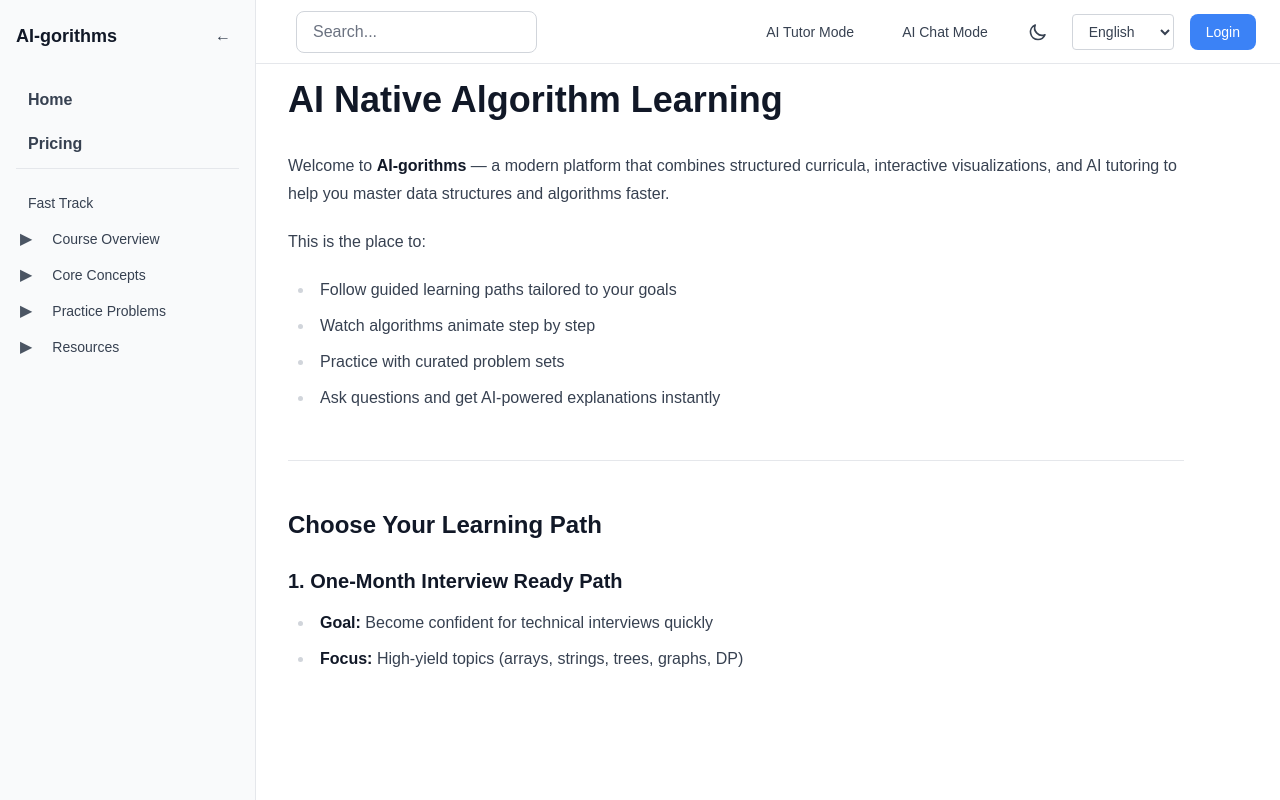
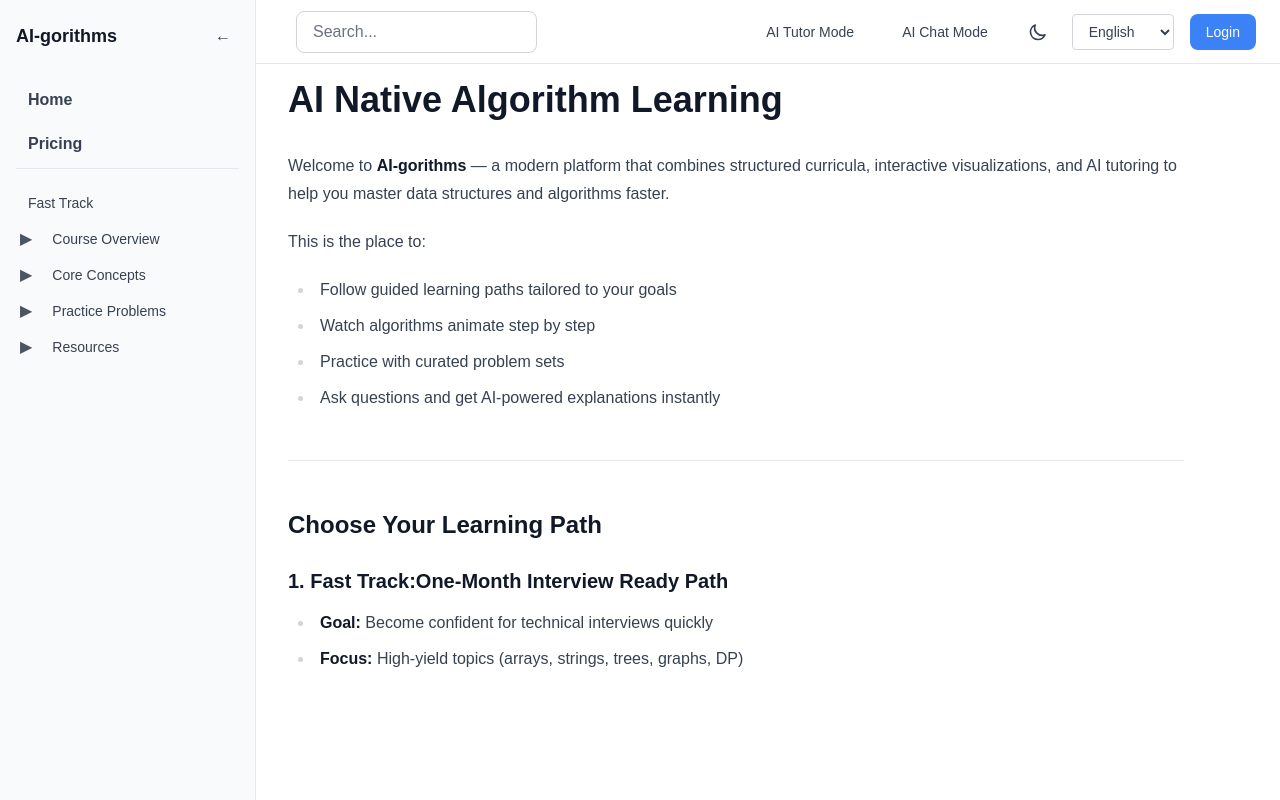
Before and after one commit to Chinese-Community-AI/AI-gorithms, a Next.js app: page / in a window 1280 px wide. Built offline with nearby package versions, Linux system fonts and the light colour scheme.

Commit message:
Update plan info

```diff
--- a/app/page.tsx
+++ b/app/page.tsx
@@ -18,7 +18,7 @@ export default function Home() {
 
     <h2>Choose Your Learning Path</h2>
 
-    <h3>1. One-Month Interview Ready Path</h3>
+    <h3>1. Fast Track:One-Month Interview Ready Path</h3>
 
     <ul>
       <li><strong>Goal:</strong> Become confident for technical interviews quickly</li>
@@ -27,7 +27,7 @@ export default function Home() {
       <li><strong>AI Support:</strong> Instant hints, solution walk-throughs, mock interviewer</li>
     </ul>
 
-    <h3>2. Mastery Path</h3>
+    <h3>2. Mastery Track (Working in Progress)</h3>
 
     <ul>
       <li><strong>Goal:</strong> Build deep intuition and long-term fluency</li>
```
